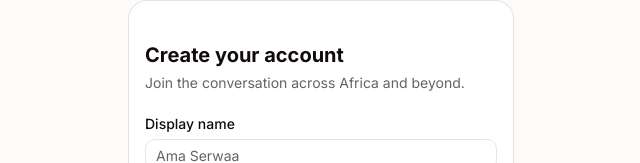
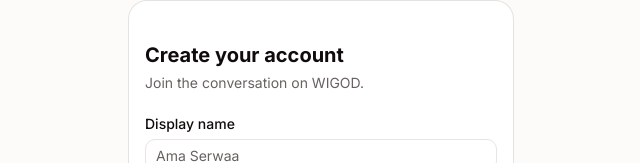
Before and after one commit to africa-beyond-social/africa-beyond-social-build, a Next.js app: page /auth/sign-up in a window 1280 px wide. Shown: the part 137-300 px from the top of the page, without its empty margins (319-959 px from the left). Built offline with nearby package versions, Linux system fonts and the light colour scheme.

Commit message:
Replace legacy brand wording on sign-up

```diff
--- a/app/auth/sign-up/page.tsx
+++ b/app/auth/sign-up/page.tsx
@@ -32,7 +32,7 @@ export default function SignUpPage() {
     <Card className="rounded-2xl">
       <CardContent className="pt-6">
         <h1 className="mb-1 font-serif text-xl font-bold">Create your account</h1>
-        <p className="mb-6 text-sm text-muted-foreground">Join the conversation across Africa and beyond.</p>
+        <p className="mb-6 text-sm text-muted-foreground">Join the conversation on WIGOD.</p>
         <form onSubmit={handleSubmit} className="flex flex-col gap-4">
           <div className="flex flex-col gap-2">
             <Label htmlFor="display_name">Display name</Label>
```
